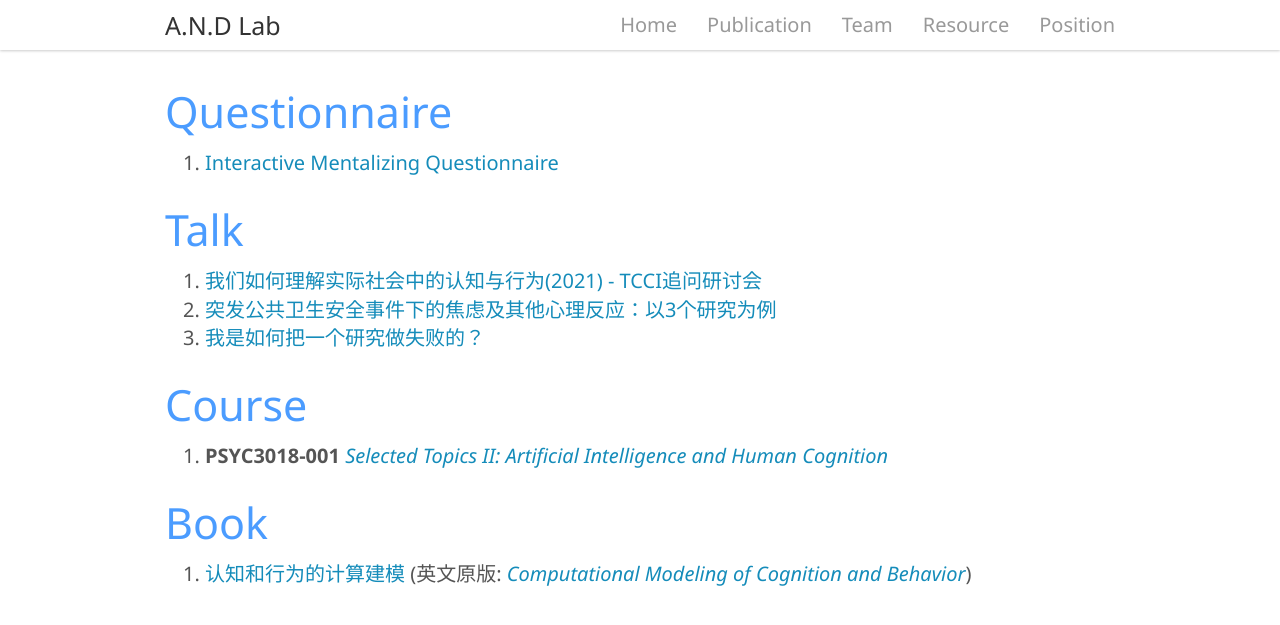
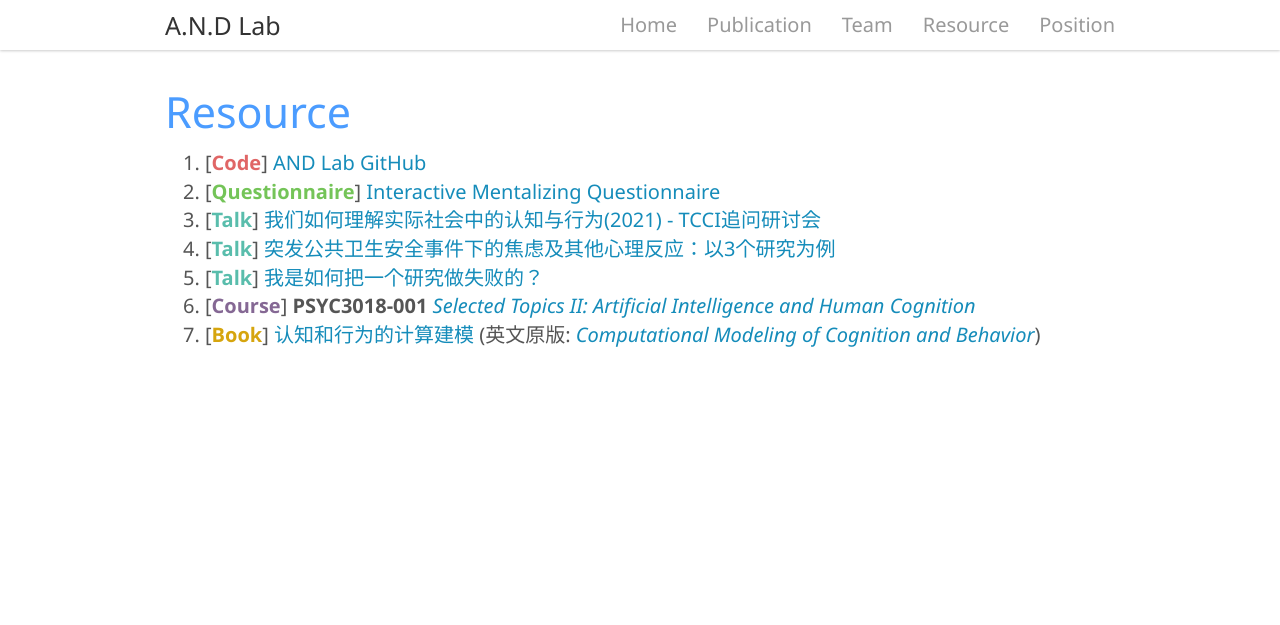
Before and after one commit to andlab-um/lab-website, a Jekyll site: the page built from _pages/resource.md, in a window 1280 px wide. Shown: the top 625 px of the page. Built offline with Jekyll 4.4.1, drawn with Linux system fonts in a browser that asks for light colours; nearby versions of some CDN libraries.

Commit message:
Update resource page

```diff
--- a/_pages/resource.md
+++ b/_pages/resource.md
@@ -6,20 +6,12 @@ sitemap: false
 permalink: /resource
 ---
 
-## Questionnaire
+## Resource
 
-1. [Interactive Mentalizing Questionnaire](https://github.com/andlab-um/IMQ){:target="_blank"}
-
-## Talk
-
-1. [我们如何理解实际社会中的认知与行为(2021) - TCCI追问研讨会](https://www.bilibili.com/video/BV1og411L7gZ){:target="_blank"}
-2. [突发公共卫生安全事件下的焦虑及其他心理反应：以3个研究为例](https://www.bilibili.com/video/BV1NV411C7YW){:target="_blank"}
-3. [我是如何把一个研究做失败的？](https://zwe.h5.xeknow.com/s/34tJsj){:target="_blank"}
-
-## Course
-
-1. **PSYC3018-001** [_Selected Topics II: Artificial Intelligence and Human Cognition_]({% post_url 2021-09-06-PSYC3018-001 %})
-
-## Book
-
-1. [认知和行为的计算建模]({% post_url 2021-09-06-CMCB %}) (英文原版: [_Computational Modeling of Cognition and Behavior_](https://psy-farrell.github.io/computational-modelling){:target="_blank"})
+1. [**<span style="color:#e06666">Code</span>**] [AND Lab GitHub](https://github.com/andlab-um){:target="_blank"}
+2. [**<span style="color:#74c458">Questionnaire</span>**] [Interactive Mentalizing Questionnaire](https://github.com/andlab-um/IMQ){:target="_blank"}
+3. [**<span style="color:#59bdac">Talk</span>**] [我们如何理解实际社会中的认知与行为(2021) - TCCI追问研讨会](https://www.bilibili.com/video/BV1og411L7gZ){:target="_blank"}
+4. [**<span style="color:#59bdac">Talk</span>**] [突发公共卫生安全事件下的焦虑及其他心理反应：以3个研究为例](https://www.bilibili.com/video/BV1NV411C7YW){:target="_blank"}
+5. [**<span style="color:#59bdac">Talk</span>**] [我是如何把一个研究做失败的？](https://zwe.h5.xeknow.com/s/34tJsj){:target="_blank"}
+6. [**<span style="color:#856894">Course</span>**] **PSYC3018-001** [_Selected Topics II: Artificial Intelligence and Human Cognition_]({% post_url 2021-09-06-PSYC3018-001 %})
+7. [**<span style="color:#d6a50e">Book</span>**] [认知和行为的计算建模]({% post_url 2021-09-06-CMCB %}) (英文原版: [_Computational Modeling of Cognition and Behavior_](https://psy-farrell.github.io/computational-modelling){:target="_blank"})
```
